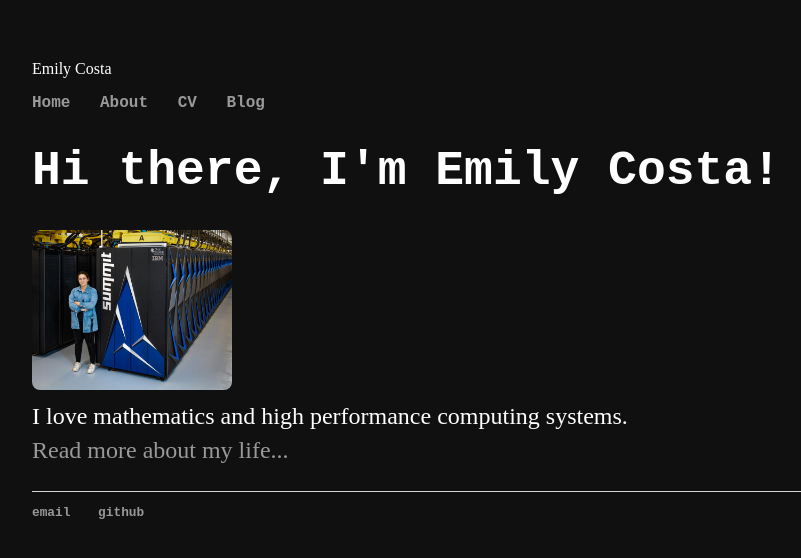
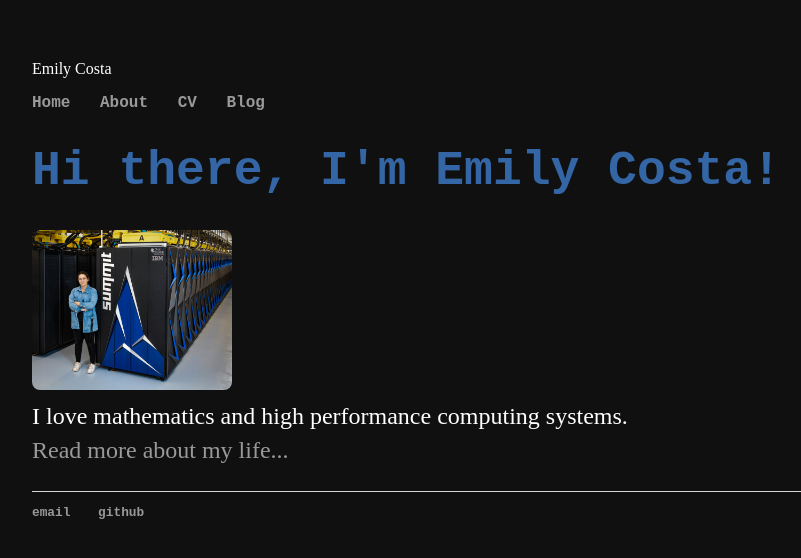
Before and after one commit to emilyjcosta5/emilyjcosta5.github.io, a Jekyll site: the page built from index.html, in a window 1280 px wide. Shown: the top 558 px of the page, without its empty margins (160-961 px from the left). Built offline with Jekyll 4.4.1, drawn with Linux system fonts in a browser that asks for light colours.

Commit message:
Update main.css
changed some colors

```diff
--- a/css/main.css
+++ b/css/main.css
@@ -20,11 +20,12 @@
 }
 a:hover {
     text-decoration: underline;
+    color: #4E9A06
 }
 h1 {
     font-size: 3em;
     font-family:"Courier New", Courier, monospace;
-    color: #ffffff;
+    color: #3465A4;
 }
 p {
     font-size: 1.5em;
@@ -40,7 +41,7 @@
 footer {
     border-top: 1px solid #d5d5d5;
     font-size: .8em;
-    color: #ffffff;
+    color: #3465A4;
 }
 
 ul.posts {
```
